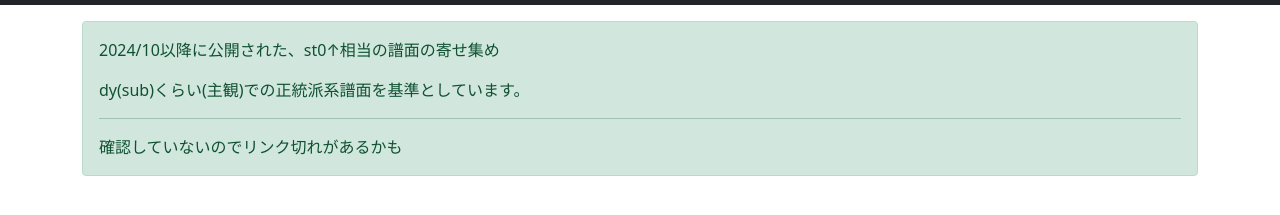
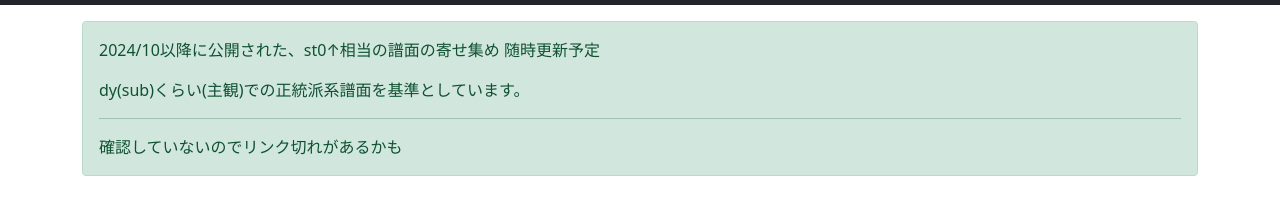
Before and after one commit to potechang/like_st, a plain HTML site: page index.html in a window 1280 px wide. Shown: the part 45-260 px from the top of the page. Drawn offline with nearby package versions, Linux system fonts and the light colour scheme; no server answers.

Commit message:
Update index.html

```diff
--- a/index.html
+++ b/index.html
@@ -83,7 +83,7 @@
     <div class="container">
 
         <div class="alert alert-success mb-3" role="alert">
-            <p>2024/10以降に公開された、st0↑相当の譜面の寄せ集め</p>
+            <p>2024/10以降に公開された、st0↑相当の譜面の寄せ集め 随時更新予定</p>
             <p>dy(sub)くらい(主観)での正統派系譜面を基準としています。</p>
             <hr>
             <p class="mb-0">確認していないのでリンク切れがあるかも</p>
```
